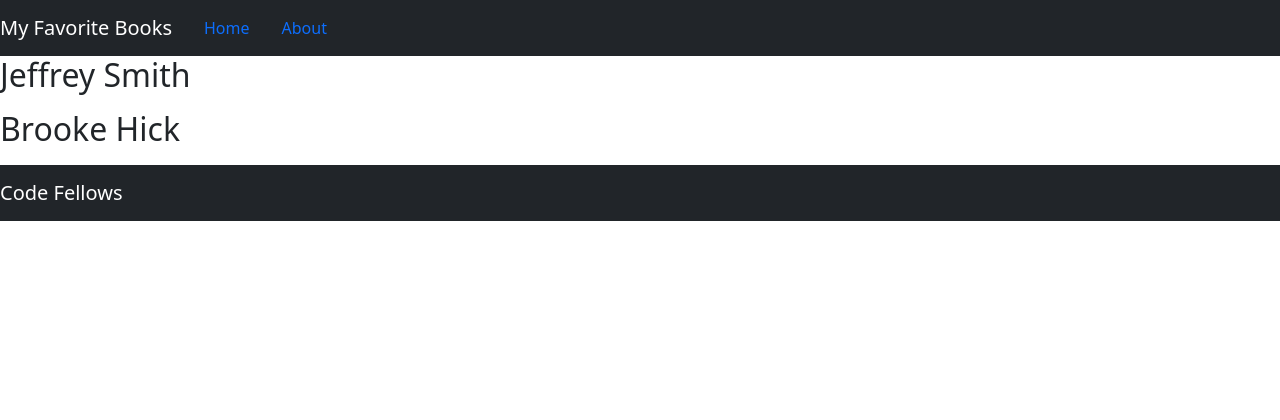
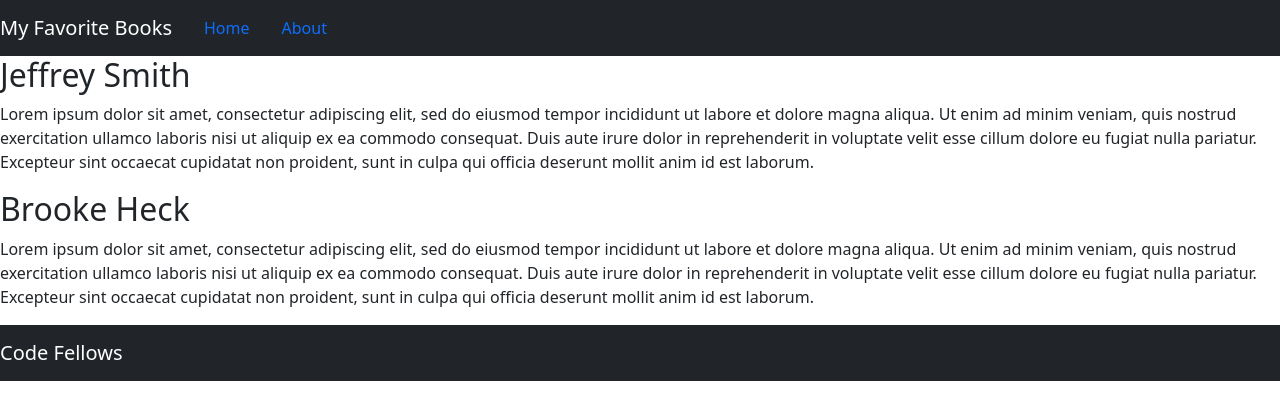
Before and after one commit to Jeffrey-S-Smith/can-of-books-frontend, a React (Create React App) app: page /About in a window 1280 px wide. Shown: the top 420 px of the page. Built offline with nearby package versions, Linux system fonts and the light colour scheme.

Commit message:
update readme page

```diff
--- a/src/About.js
+++ b/src/About.js
@@ -7,10 +7,10 @@
     return(
       <>
         <h2>Jeffrey Smith</h2>
-        <p></p>
+        <p>Lorem ipsum dolor sit amet, consectetur adipiscing elit, sed do eiusmod tempor incididunt ut labore et dolore magna aliqua. Ut enim ad minim veniam, quis nostrud exercitation ullamco laboris nisi ut aliquip ex ea commodo consequat. Duis aute irure dolor in reprehenderit in voluptate velit esse cillum dolore eu fugiat nulla pariatur. Excepteur sint occaecat cupidatat non proident, sunt in culpa qui officia deserunt mollit anim id est laborum.</p>
 
-        <h2>Brooke Hick</h2>
-        <p></p>
+        <h2>Brooke Heck</h2>
+        <p>Lorem ipsum dolor sit amet, consectetur adipiscing elit, sed do eiusmod tempor incididunt ut labore et dolore magna aliqua. Ut enim ad minim veniam, quis nostrud exercitation ullamco laboris nisi ut aliquip ex ea commodo consequat. Duis aute irure dolor in reprehenderit in voluptate velit esse cillum dolore eu fugiat nulla pariatur. Excepteur sint occaecat cupidatat non proident, sunt in culpa qui officia deserunt mollit anim id est laborum.</p>
       </>
     )
   }
```
Also changed, not shown: 1 other file (tests, documents, lock files or other folders).
